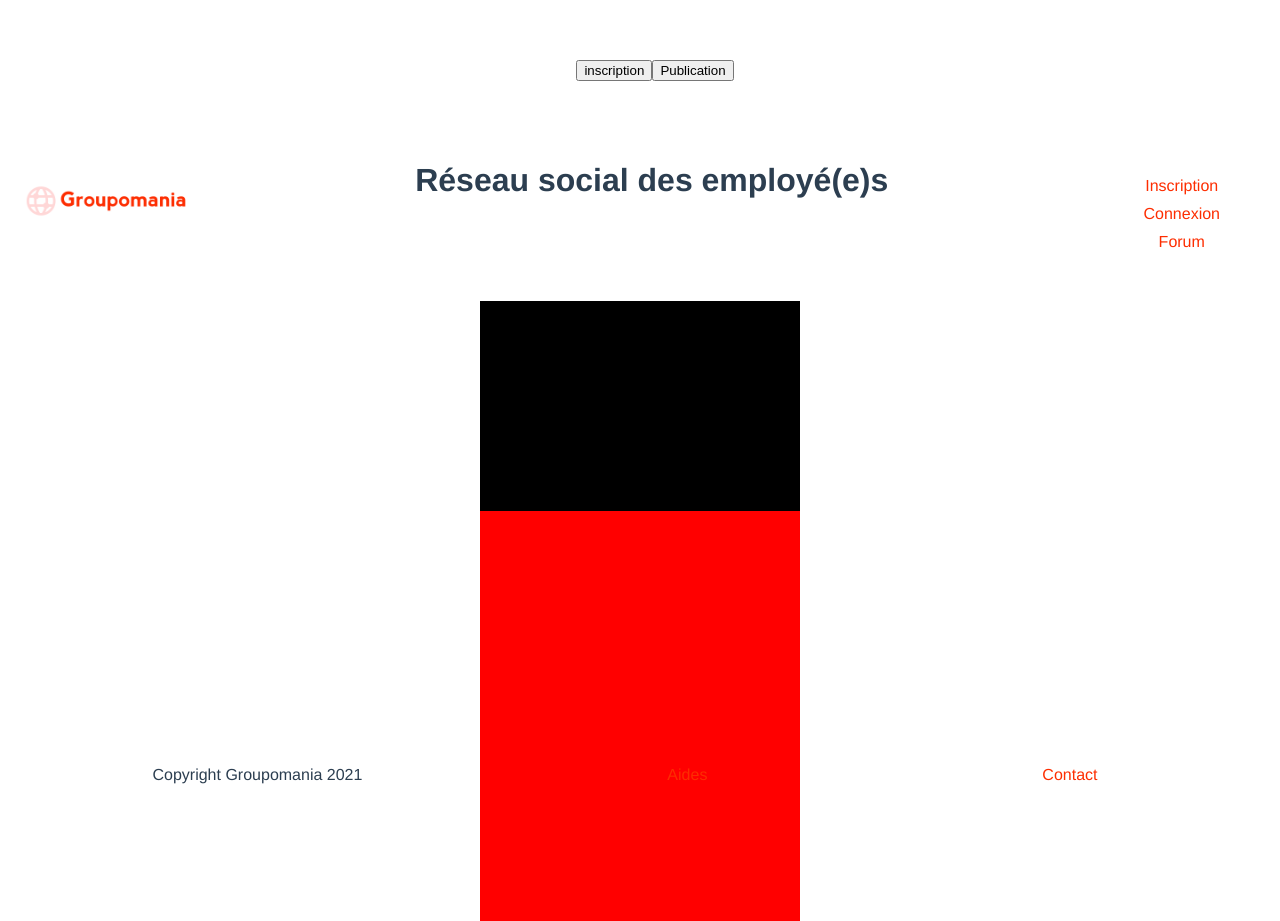
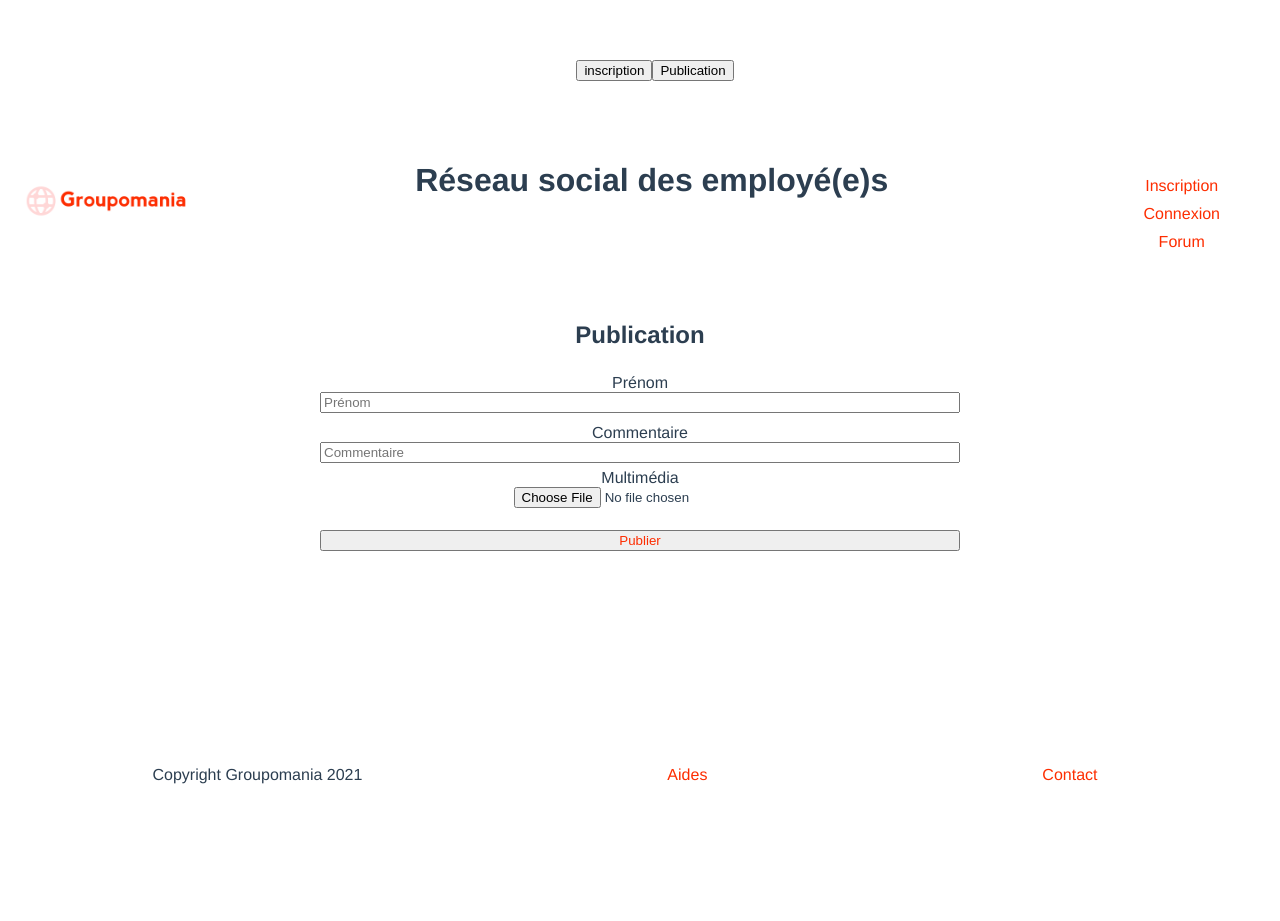
Before and after one commit to Etudiantoc-dev/p7_front_rs, a Vue app: page /#/Publication in a window 1280 px wide. After the commit the page ends 800 px from the top, so only its background shows below. Built offline with nearby package versions, Linux system fonts and the light colour scheme.

Commit message:
+ organisation FormInscription.vue

```diff
--- a/src/components/FormConnexion.vue
+++ b/src/components/FormConnexion.vue
@@ -1,17 +1,7 @@
 <template>
   <div class="form_group">
-    <form id="app"
-      @submit="checkForm"
-      action="https://localhost/3306"
-      method="post"
-      novalidate="true">
+    <form id="app">
 
-    <p v-if= "e">
-    <b> Veuillez Corriger les erreurs suivantes:</b>
-    <ul>
-      <li :v-for= "error in errors"> {{ error }}</li>
-    </ul>
-  </p>
       <div class="form_group">
         <label for="email">Email</label>
         <input
--- /dev/null
+++ b/src/components/FormInscription.vue
@@ -0,0 +1,144 @@
+<template>
+  <div id="app">
+    <Header v-for="item in logo" :image="item.image" :key="item.name" />
+    <section>
+      <aside>
+        <h2>Inscription</h2>
+        <form id="app">
+          <div class="form_group">
+            <label for="nom">Nom</label>
+            <input
+              class="form-control"
+              type="text"
+              id="nom"
+              name="nom"
+              v-model="nom"
+              placeholder="Nom"
+            />
+          </div>
+          <div class="form_group">
+            <label for="prenom">Prénom</label>
+            <input
+              type="text"
+              class="form-control"
+              id="prenom"
+              name="prenom"
+              v-model="prenom"
+              placeholder="Prénom"
+            />
+          </div>
+          <div class="form_group">
+            <label for="email">Email</label>
+            <input
+              type="email"
+              class="form-control"
+              id="email"
+              name="email"
+              v-model="email"
+              placeholder="Email"
+            />
+            <small>{{ validEmail }}</small>
+          </div>
+          <div class="form_group">
+            <label for="password">Mot de passe</label>
+            <input
+              type="text"
+              class="form-control"
+              id="password"
+              name="password"
+              v-model="password"
+              placeholder="Mot de passe"
+            />
+          </div>
+          <div class="form_group">
+            <input
+              type="submit"
+              value="Inscription"
+              class="bouton_inscription"
+              id="bouton"
+            />
+            <p id="erreur" style="color: orangered; width: max-content"></p>
+          </div>
+        </form>
+      </aside>
+    </section>
+    <Footer />
+  </div>
+</template>
+<script>
+export default {
+    name: "FormInscription",
+     props: [{
+    nom: {
+      type: String,
+      required: true,
+    },
+    prenom: {
+      type: String,
+      required: true,
+    },
+    email: {
+      type: String,
+      required: true,
+    },
+    password: {
+      type: String,
+      required: true,
+    },
+  }],
+}
+</script>
+ <style lang="css">
+body {
+  width: 100%;
+  margin: auto;
+}
+/* SECTION formulaire */
+.form_group {
+  display: flex;
+  flex-direction: column;
+  justify-content: center;
+  width: 50%;
+  margin: auto;
+  height: 50px;
+}
+.form_group,
+label {
+  display: flex;
+  justify-content: center;
+}
+.bouton_inscription {
+  color: #fd2d01;
+  margin-top: 15px;
+}
+/* Responsive */
+
+@media (max-width: 768px) {
+  header {
+    display: flex;
+    justify-content: space-between;
+    flex-direction: column;
+    width: 100%;
+    margin: auto;
+  }
+  .logo_header {
+    margin: auto;
+    width: 20%;
+  }
+  h1 {
+    font-size: 20px;
+    margin: auto;
+  }
+  ul,
+  a {
+    display: flex;
+    justify-content: center;
+    color: #fd2d01;
+    margin-top: 10px;
+    padding-left: 20px;
+  }
+  section {
+    margin-top: 20px;
+  }
+}
+</style>
--- a/src/store/index.js
+++ b/src/store/index.js
@@ -5,11 +5,19 @@ Vue.use(Vuex)
 
 export default new Vuex.Store({
   state: {
-    logo:[{
+    logo: [{
       image: {
         source: "../images/icon-left-font.png",
         alt: "Logo"
-  }}],
+
+      },
+      formulaire: [{
+        prenom: "",
+        nom: "",
+        email: "",
+        password: "",
+      }]
+    }],
 
     mutations: {
     },
@@ -17,4 +25,5 @@ export default new Vuex.Store({
     },
     modules: {
     }
-  }})
+  }
+})
--- a/src/views/Publication.vue
+++ b/src/views/Publication.vue
@@ -13,17 +13,75 @@ export default {
       logo: "logo",
     }),
   },
+  methods: {
+    signup() {
+      const formulairePublication = {
+        prenom: this.prenom,
+        commentaire: this.commentaire,
+        multimedia: this.multimedia,
+      };
+      {
+        const userPublication = {
+          body: JSON.stringify(formulairePublication),
+          headers: { "Content-type": "application/json; charset=UTF-8" },
+        };
+
+        fetch(`http://localhost:3000/api/publication`, userPublication)
+          .then((res) => res.json())
+          .then((res) => console.log(res));
+      }
+    },
+  },
 };
 </script>
 <template>
   <div id="app" class="app">
     <Header v-for="item in logo" :image="item.image" :key="item.name" />
     <section>
-      <aside id="form_publication">
-        <div class="container_commentaires"></div>
-        <div class="container_img"></div>
+      <aside>
+        <h2>Publication</h2>
+        <form id="App">
+          <div class="form_group">
+            <label for="prenom">Prénom</label>
+            <input
+              type="text"
+              class="form-control"
+              id="prenom"
+              name="prenom"
+              v-model="prenom"
+              placeholder="Prénom"
+            />
+          </div>
+          <div class="form_group">
+            <label for="commentaire">Commentaire</label>
+            <input
+              type="text"
+              class="form-control"
+              id="commentaire"
+              name="commentaire"
+              v-model="commentaire"
+              placeholder="Commentaire"
+            />
+          </div>
+          <div class="form-group">
+            <label for="multimedia">Multimédia</label>
+            <input
+              type="file"
+              value="Télécharger"
+              class="upload_file"
+              id="bouton"
+            />
+          </div>
+          <div class="form_group">
+            <input
+              type="submit"
+              value="Publier"
+              class="bouton_inscription"
+              id="bouton"
+            />
+          </div>
+        </form>
       </aside>
-      <aside></aside>
     </section>
     <Footer />
   </div>
@@ -47,10 +105,10 @@ export default {
   padding-top: 10px;
   background: red;
 }
-#form_publication{
-    margin: auto;
-    display: flex;
-    flex-direction: column;
-    align-items: center;
+#form_publication {
+  margin: auto;
+  display: flex;
+  flex-direction: column;
+  align-items: center;
 }
 </style>
--- a/src/views/Signup.vue
+++ b/src/views/Signup.vue
@@ -1,182 +1,62 @@
-
 <template>
   <div id="app">
-     <Header
-    v-for='item in logo'
-    :image='item.image'
-    :key='item.name'
+    <Header v-for="item in logo" :image="item.image" :key="item.name" />
+    <FormInscription
+          v-for="item in formulaire"
+          :key="item.name"
+          :nom='nom'
+          :prenom='prenom'
+          :email='email'
+          :password='password'
+
           />
-    <section>
-      <aside>
-        <h2>Inscription</h2>
-        <form id="app">
-          <div class="form_group">
-            <label for="nom">Nom</label>
-            <input
-              class="form-control"
-              type="text"
-              id="nom"
-              name="nom"
-              v-model="nom"
-              placeholder="Nom"
-            />
-          </div>
-          <div class="form_group">
-            <label for="prenom">Prénom</label>
-            <input
-              type="text"
-              class="form-control"
-              id="prenom"
-              name="prenom"
-              v-model="prenom"
-              placeholder="Prénom"
-            />
-          </div>
-          <div class="form_group">
-            <label for="email">Email</label>
-            <input
-              type="email"
-              class="form-control"
-              id="email"
-              name="email"
-              v-model="email"
-              placeholder="Email"
-            />
-            <small>{{ validEmail }}</small>
-          </div>
-          <div class="form_group">
-            <label for="password">Mot de passe</label>
-            <input
-              type="text"
-              class="form-control"
-              id="password"
-              name="password"
-              v-model="password"
-              placeholder="Mot de passe"
-            />
-          </div>
-          <div class="form_group">
-            <input
-              type="submit"
-              value="Inscription"
-              class="bouton_inscription"
-              id="bouton"
-            />
-            <p id="erreur" style="color: orangered; width: max-content"></p>
-          </div>
-        </form>
-      </aside>
-    </section>
-    <Footer />
+    <Footer/>
     </div>
     </template>
 
 
+<script>
 
-<script>
+import Header from "../components/Header.vue";
+import FormInscription from "../components/FormInscription.vue"
 import Footer from "../components/Footer.vue";
-import Header from "../components/Header.vue";
-import {mapState} from "vuex"
+import { mapState } from "vuex";
 
 export default {
   name: "Signup",
   components: {
     Header,
     Footer,
+    FormInscription
+  },
 
-  },
-  data(){
-  return{
-    nom :"",
-    prenom :"",
-    emai:"",
-    password:""
+  computed: {
+    ...mapState({
+      logo: "logo",
+      formulaire:"formulaire"
 
-
-  }},
-   computed:{
-    ...mapState({
-      logo: "logo"
-    })
+    }),
   },
   methods: {
-   signup(){
+    signup() {
       const formulaireInscription = {
-           nom : this.nom,
-           prenom : this.prenom,
-           email : this.email,
-           password : this.password
-       }
+        nom: this.nom,
+        prenom: this.prenom,
+        email: this.email,
+        password: this.password,
+      };
       {
         const user = {
           method: "POST",
           body: JSON.stringify(formulaireInscription),
           headers: { "Content-type": "application/json; charset=UTF-8" },
-           }
+        };
 
         fetch(`http://localhost:3000/api/auth/signup`, user)
-    .then(res => res.json())
-    .then(res => console.log(res));
-
-   }}
-   }}
-
-
-
-
-
+          .then((res) => res.json())
+          .then((res) => console.log(res));
+      }
+    },
+  },
+};
 </script>
-  <style lang="css">
-body {
-  width: 100%;
-  margin: auto;
-}
-/* SECTION formulaire */
-.form_group {
-  display: flex;
-  flex-direction: column;
-  justify-content: center;
-  width: 50%;
-  margin: auto;
-  height: 50px;
-}
-.form_group,
-label {
-  display: flex;
-  justify-content: center;
-}
-.bouton_inscription {
-  color: #fd2d01;
-  margin-top: 15px;
-}
-/* Responsive */
-
-@media (max-width: 768px) {
-  header {
-    display: flex;
-    justify-content: space-between;
-    flex-direction: column;
-    width: 100%;
-    margin: auto;
-  }
-  .logo_header {
-    margin: auto;
-    width: 20%;
-  }
-  h1 {
-    font-size: 20px;
-    margin: auto;
-  }
-  ul,
-  a {
-    display: flex;
-    justify-content: center;
-    color: #fd2d01;
-    margin-top: 10px;
-    padding-left: 20px;
-  }
-  section {
-    margin-top: 20px;
-  }
-}
-</style>
```
Lines whose indentation alone changed are shown as unchanged.
